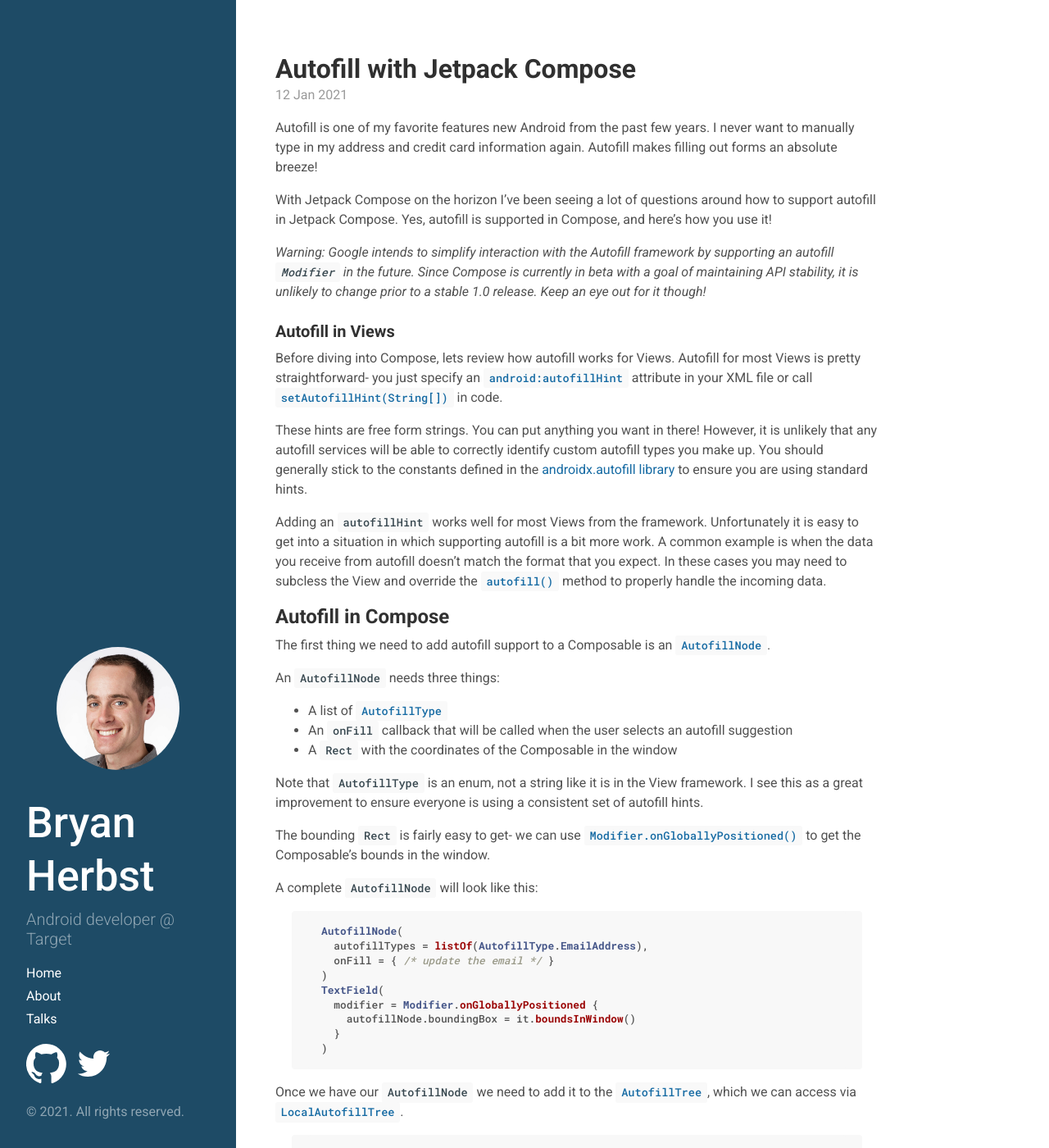
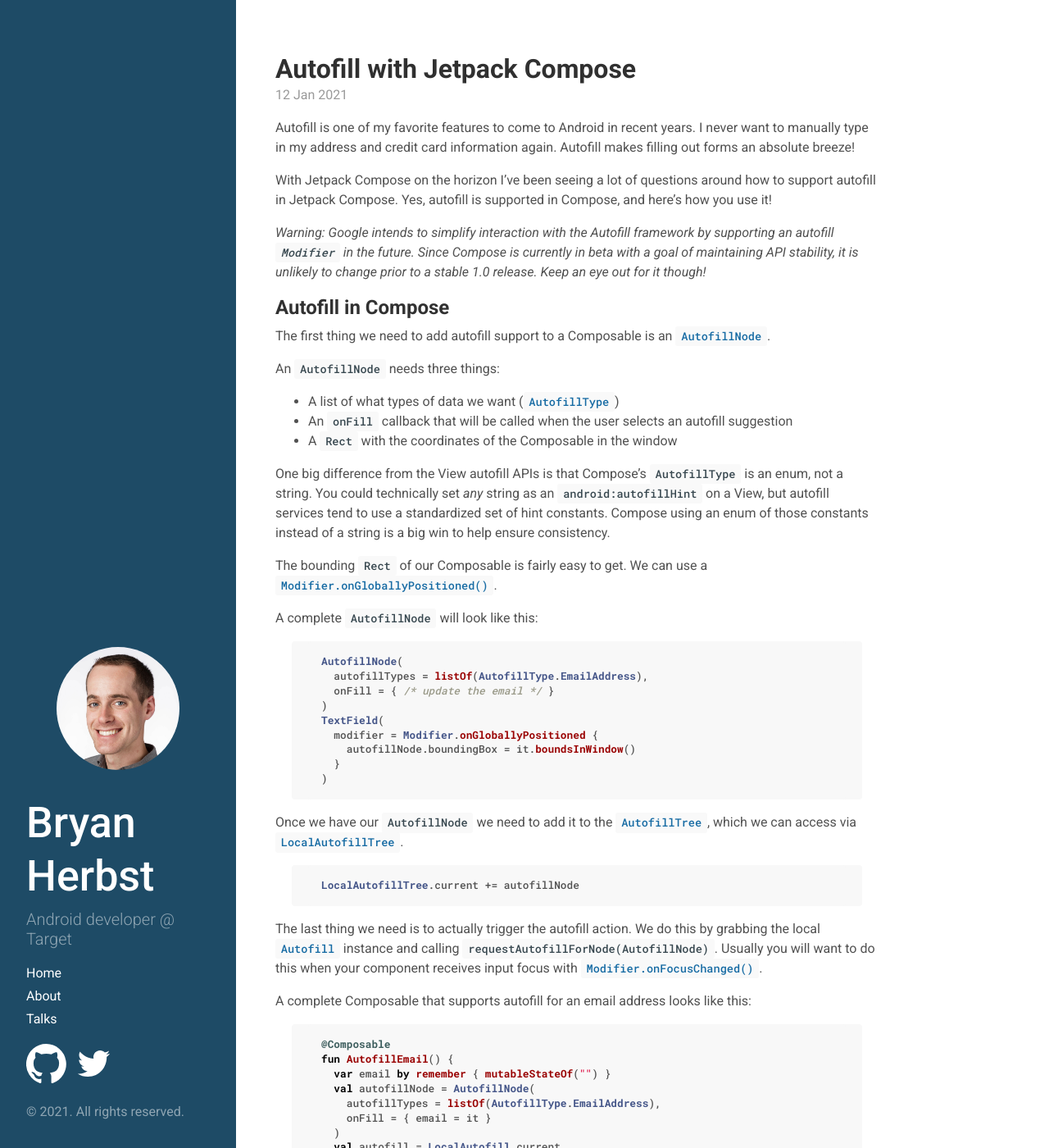
Before and after one commit to bherbst/bryanherbst.com, a Jekyll site: the page built from _posts/2021-1-12-compose-autofill.md, in a window 1280 px wide and 1400 px high. Shown: the whole window at 82% size. Built offline with Jekyll 4.4.1, drawn with Linux system fonts in a browser that asks for light colours; some of the changed text lies outside the part shown.

Commit message:
Final draft

````diff
--- a/_posts/2021-1-12-compose-autofill.md
+++ b/_posts/2021-1-12-compose-autofill.md
@@ -2,7 +2,7 @@
 layout: post
 title: Autofill with Jetpack Compose
 ---
-Autofill is one of my favorite features new Android from the past few years. I never want to manually type in my address and credit card information again. Autofill makes filling out forms an absolute breeze!
+Autofill is one of my favorite features to come to Android in recent years. I never want to manually type in my address and credit card information again. Autofill makes filling out forms an absolute breeze!
 
 With Jetpack Compose on the horizon I've been seeing a lot of questions around how to support autofill in Jetpack Compose. Yes, autofill is supported in Compose, and here's how you use it!
 
@@ -10,24 +10,17 @@
 
 _Warning: Google intends to simplify interaction with the Autofill framework by supporting an autofill `Modifier` in the future. Since Compose is currently in beta with a goal of maintaining API stability, it is unlikely to change prior to a stable 1.0 release. Keep an eye out for it though!_
 
-### Autofill in Views
-Before diving into Compose, lets review how autofill works for Views. Autofill for most Views is pretty straightforward- you just specify an [`android:autofillHint`](https://developer.android.com/reference/androidx/autofill/HintConstants#attr_android:autofillHint) attribute in your XML file or call [`setAutofillHint(String[])`](https://developer.android.com/reference/android/view/View.html#setAutofillHints(java.lang.String...)) in code.
-
-These hints are free form strings. You can put anything you want in there! However, it is unlikely that any autofill services will be able to correctly identify custom autofill types you make up. You should generally stick to the constants defined in the [androidx.autofill library](https://developer.android.com/reference/androidx/autofill/HintConstants) to ensure you are using standard hints.
-
-Adding an `autofillHint` works well for most Views from the framework. Unfortunately it is easy to get into a situation in which supporting autofill is a bit more work. A common example is when the data you receive from autofill doesn't match the format that you expect. In these cases you may need to subcless the View and override the [`autofill()`](https://developer.android.com/reference/android/view/View#autofill(android.util.SparseArray%3Candroid.view.autofill.AutofillValue%3E)) method to properly handle the incoming data.
-
 ## Autofill in Compose
 The first thing we need to add autofill support to a Composable is an [`AutofillNode`](https://developer.android.com/reference/kotlin/androidx/compose/ui/autofill/AutofillNode).
 
 An `AutofillNode` needs three things:
- * A list of [`AutofillType`](https://developer.android.com/reference/kotlin/androidx/compose/ui/autofill/AutofillType)
+ * A list of what types of data we want ([`AutofillType`](https://developer.android.com/reference/kotlin/androidx/compose/ui/autofill/AutofillType))
  * An `onFill` callback that will be called when the user selects an autofill suggestion
  * A `Rect` with the coordinates of the Composable in the window
 
-Note that `AutofillType` is an enum, not a string like it is in the View framework. I see this as a great improvement to ensure everyone is using a consistent set of autofill hints.
+One big difference from the View autofill APIs is that Compose's `AutofillType` is an enum, not a string. You could technically set _any_ string as an `android:autofillHint` on a View, but autofill services tend to use a standardized set of hint constants. Compose using an enum of those constants instead of a string is a big win to help ensure consistency.
 
-The bounding `Rect` is fairly easy to get- we can use [`Modifier.onGloballyPositioned()`](https://developer.android.com/reference/kotlin/androidx/compose/ui/layout/OnGloballyPositionedModifier#ongloballypositioned) to get the Composable's bounds in the window.
+The bounding `Rect` of our Composable is fairly easy to get. We can use a [`Modifier.onGloballyPositioned()`](https://developer.android.com/reference/kotlin/androidx/compose/ui/layout/OnGloballyPositionedModifier#ongloballypositioned).
 
 A complete `AutofillNode` will look like this:
 ```kotlin
@@ -48,7 +41,7 @@
 LocalAutofillTree.current += autofillNode
 ```
 
-The last thing we need is to actually trigger the autofill action, which we can do by grabbing the local [`Autofill`](https://developer.android.com/reference/kotlin/androidx/compose/ui/autofill/Autofill.html) and calling `requestAutofillForNode(AutofillNode)`. Usually you will want to do this when your component receives focus by using [`Modifier.onFocusChanged()`](https://developer.android.com/reference/kotlin/androidx/compose/ui/focus/package-summary#onfocuschanged).
+The last thing we need is to actually trigger the autofill action. We do this by grabbing the local [`Autofill`](https://developer.android.com/reference/kotlin/androidx/compose/ui/autofill/Autofill.html) instance and calling `requestAutofillForNode(AutofillNode)`. Usually you will want to do this when your component receives input focus with [`Modifier.onFocusChanged()`](https://developer.android.com/reference/kotlin/androidx/compose/ui/focus/package-summary#onfocuschanged).
 
 A complete Composable that supports autofill for an email address looks like this:
 
@@ -85,14 +78,14 @@
 Here's what it looks like in action:
 ![Email text field with autofill suggestions visible](/public/assets/posts/compose_autofill/email_autofill.png){:height="300px"}
 
-One thing I love about Compose's approach is that it makes manipulating the autofilled data extremely easy. You can perform any sort of mapping or formatting of the input data in the `onFill` callback. Way easier than subclassing a View!
+One thing I love about Compose's approach is that it makes manipulating the autofilled data extremely easy. You can perform any sort of mapping or formatting of the input data in the `onFill` callback. Way easier than subclassing a View and overriding the `autofill()` method!
 
 ### More concise: An autofill Modifier
 That's a lot of code to get autofill working for a single Composable. We can make our lives a bit easier by extracting a lot of that behavior.
 
-The [`ExplicitAutofillTypesDemo`](https://cs.android.com/androidx/platform/frameworks/support/+/androidx-main:compose/ui/ui/integration-tests/ui-demos/src/main/java/androidx/compose/ui/demos/autofill/ExplicitAutofillTypesDemo.kt) gives us a good place to start by offering an `Autofill` composable that you can use to wrap any composable. I think we can do better. I've already mentioned that Google is planning on supporting autofill via a Modifier, so let's try to recreate that!
+The [`ExplicitAutofillTypesDemo`](https://cs.android.com/androidx/platform/frameworks/support/+/androidx-main:compose/ui/ui/integration-tests/ui-demos/src/main/java/androidx/compose/ui/demos/autofill/ExplicitAutofillTypesDemo.kt) gives us a good place to start by offering an `Autofill` composable that you can use to wrap any component. I think we can do even better. I mentioned that Google is planning on supporting autofill via a Modifier, so let's try to create that!
 
-We need to be able to access our `LocalAutofill` and `LocalAutofillTree` in the Modifier, and [`Modifier.composed()`](https://developer.android.com/reference/kotlin/androidx/compose/ui/package-summary#(androidx.compose.ui.Modifier).composed(kotlin.Function1,%20kotlin.Function1)) gives us that ability.
+The trickiest part is that we need to access our `LocalAutofill` and `LocalAutofillTree` in the Modifier. [`Modifier.composed()`](https://developer.android.com/reference/kotlin/androidx/compose/ui/package-summary#(androidx.compose.ui.Modifier).composed(kotlin.Function1,%20kotlin.Function1)) gives us that ability- it's lambda is a `@Composable`!
 
 ```kotlin
 fun Modifier.autofill(
@@ -117,7 +110,7 @@
 }
 ```
 
-Now our text field composable is simple and clean:
+Now our text field composable is simple and clean, and we can reuse the Modifier anywhere:
 
 ```kotlin
 @Composable
@@ -142,10 +135,31 @@
 
 ![Email text field with yellow background](/public/assets/posts/compose_autofill/yellow_box.png){:height="120px"}
 
-This happens automatically for `EditText` View, but doesn't happen automatically for a `TextField` Composable. If you want this behavior, you could easily reproduce it by applying a `Modifier.background()` after an `onFill` callback.
+This happens automatically for Views such as `EditText`, but doesn't for any Composables. If you want this behavior, you could easily reproduce it by applying a `Modifier.background()` after an `onFill` callback:
 
-The second thing that our Composable doesn't support yet is the Autofill action in the context menu:
+```kotlin
+var wasAutofilled by remember { mutableStateOf(false) }
+var email by remember { mutableStateOf("") }
+
+OutlinedTextField(
+  modifier = Modifier.background(if (wasAutofilled) Color(0xFFFFFDE7) else Color.Transparent)
+    .autofill(
+      autofillTypes = listOf(AutofillType.EmailAddress),
+      onFill = {
+        email = it
+        wasAutofilled = true
+    },
+    value = email,
+    onValueChange = {
+      email = it
+      wasAutofilled = false
+    }
+  )
+)
+```
+
+The second thing that our Composable doesn't support yet is the Autofill action in the context menu. This is shown when long-pressing on an `EditText`:
 
 ![Text field context menu with Autofill option](/public/assets/posts/compose_autofill/context_menu.png){:height="200px"}
 
-Compose doesn't currently adding options to a text field's context menu, so this isn't possible right now. That support is [mentioned on the issue tracker](https://issuetracker.google.com/issues/180639271) though!
+Compose doesn't currently adding options to a text field's context menu, so this isn't possible right now. That support is [mentioned on the issue tracker](https://issuetracker.google.com/issues/180639271) though, so watch for updates!
````
